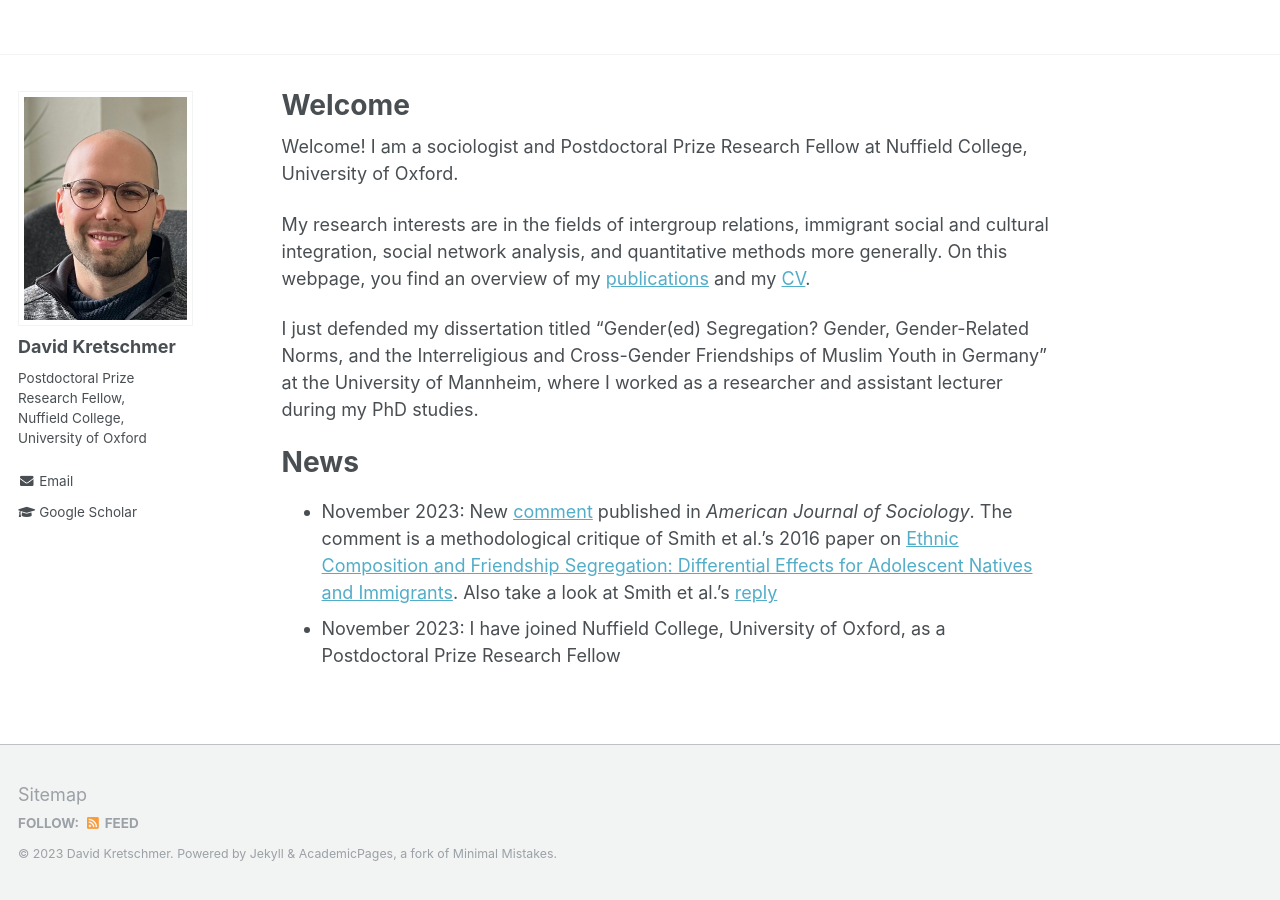
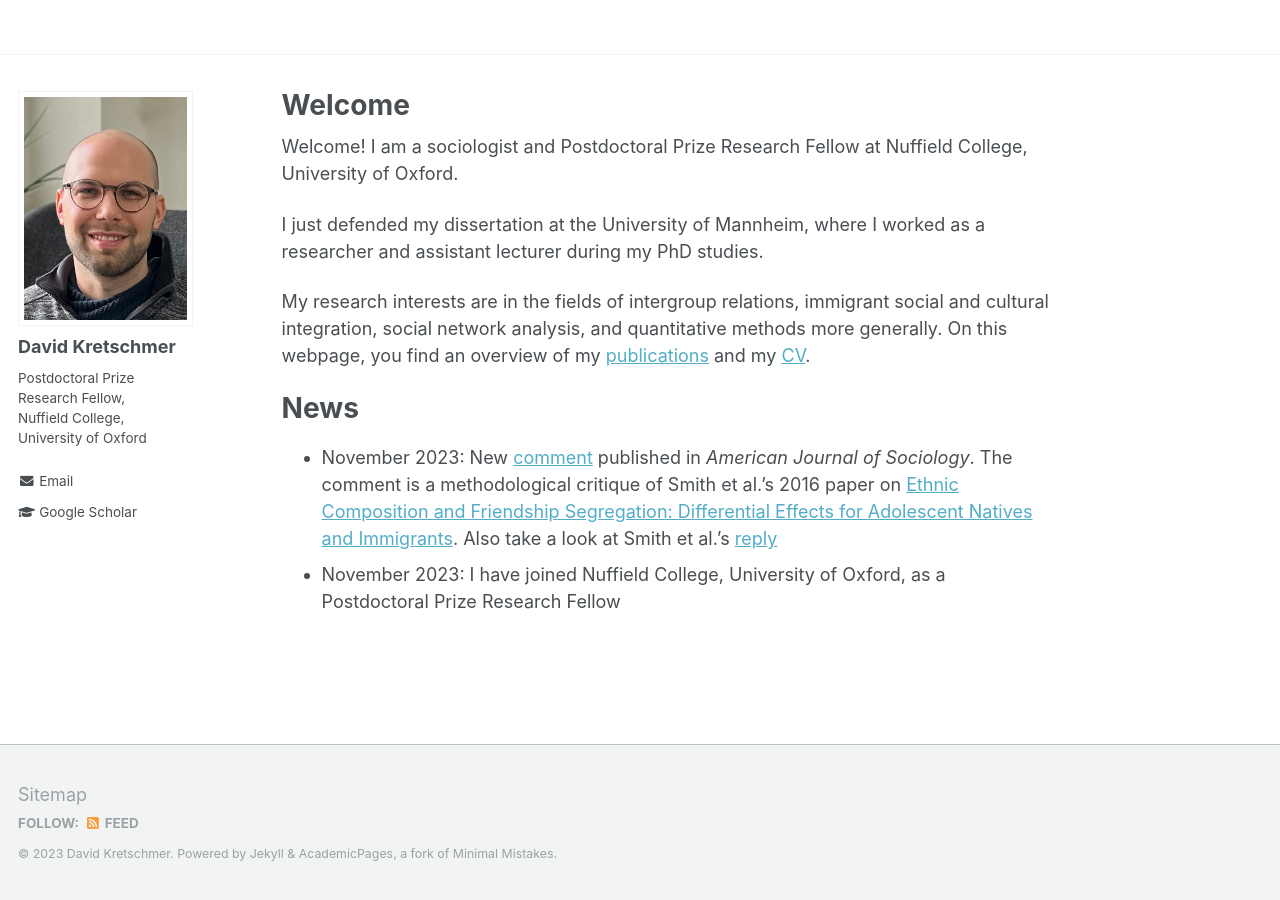
Before and after one commit to DavidKretschmer/davidkretschmer.github.io, a Jekyll site: the page built from _pages/about.md, in a window 1280 px wide. Built offline with Jekyll 4.4.1, drawn with Linux system fonts in a browser that asks for light colours.

Commit message:
Commit new structure

```diff
--- a/_pages/about.md
+++ b/_pages/about.md
@@ -11,9 +11,11 @@ redirect_from:
 
 Welcome! I am a sociologist and Postdoctoral Prize Research Fellow at Nuffield College, University of Oxford.
 
+I just defended my dissertation at the University of Mannheim, where I worked as a researcher and assistant lecturer during my PhD studies.
+
 My research interests are in the fields of intergroup relations, immigrant social and cultural integration, social network analysis, and quantitative methods more generally. On this webpage, you find an overview of my [publications](https://davidkretschmer.github.io/publications/) and my [CV](https://davidkretschmer.github.io/assets/vita.pdf).
 
-I just defended my dissertation titled "Gender(ed) Segregation? Gender, Gender-Related Norms, and the Interreligious and Cross-Gender Friendships of Muslim Youth in Germany" at the University of Mannheim, where I worked as a researcher and assistant lecturer during my PhD studies.
+
 
 News
 ======
```
